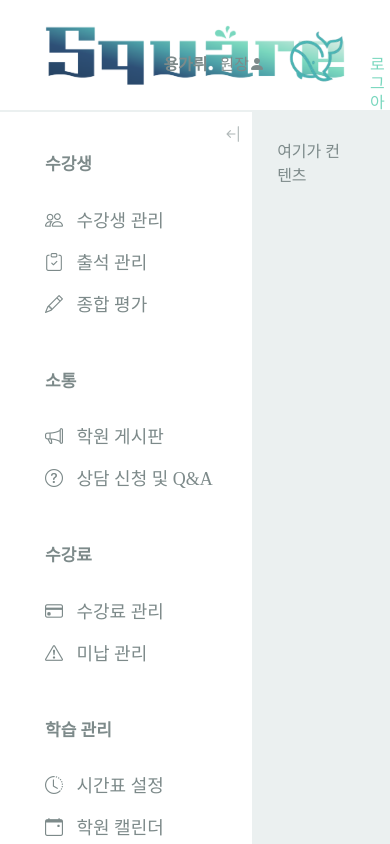
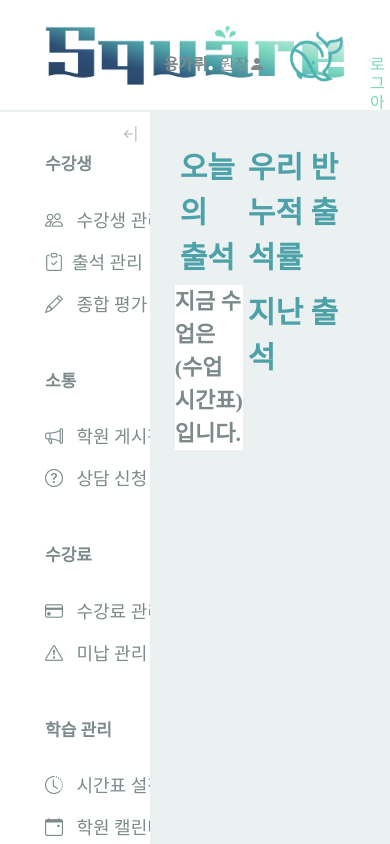
Before and after one commit to Alts-Tabs/Square, a React (Create React App) app in the folder src/main/squarereact/: page /attend in a window 390 px wide. Built offline with nearby package versions, Linux system fonts and the light colour scheme.

Commit message:
contents 영역 height 반응형 조정 필요/attend 파일들 확인

```diff
--- a/src/main/squarereact/package.json
+++ b/src/main/squarereact/package.json
@@ -10,7 +10,7 @@
     "axios": "^1.9.0",
     "react": "^18.3.1",
     "react-dom": "^18.3.1",
-    "react-router-dom": "^7.5.3",
+    "react-router-dom": "^7.6.0",
     "react-scripts": "5.0.1",
     "squarereact": "file:",
     "web-vitals": "^2.1.4"
--- /dev/null
+++ b/src/main/squarereact/src/components/Attend.js
@@ -0,0 +1,39 @@
+import React from 'react';
+import './attend.css'
+
+const Attend = () => {
+    return (
+        <div>
+            <div className='attendContainer'>
+
+                <div className='leftContainer'>
+                    {/* 오늘의 출석 */}
+                    <span className='title'> 오늘의 출석 </span>
+                    <div className='todayAttend'>
+                        <span> 지금 수업은 </span>
+                        <span> (수업 시간표) </span>
+                        <span> 입니다. </span>
+                    </div>
+                </div>
+
+
+                <div className='rightContainer'>
+                    {/* 우리 반 누적 출석률 */}
+                    <div className='stackAttend'>
+                        <span className='title'> 우리 반 누적 출석률 </span>
+                    </div>
+
+                    {/* 지난 출석 */}
+                    <div className='historyAttend'>
+                        <span className='title'> 지난 출석 </span>
+                    </div>
+                </div>
+
+
+
+            </div>
+        </div>
+    );
+};
+
+export default Attend;
--- a/src/main/squarereact/src/components/Main.js
+++ b/src/main/squarereact/src/components/Main.js
@@ -2,6 +2,7 @@ import React, { useState } from 'react';
 import SquareLogo from '../image/SquareLogo.png';
 import whale_L from '../image/whale_L.png';
 import './main.css'
+import { Link, Outlet } from 'react-router-dom';
 
 const Main = () => {
     const [isNavCollapsed, setIsNavCollapsed] = useState(false);
@@ -41,9 +42,14 @@ const Main = () => {
                         <span className='naviContent'> <i class="bi bi-people"></i>&nbsp;&nbsp;
                             수강생 관리
                         </span> <br />
-                        <span className='naviContent'> <i class="bi bi-clipboard-check"></i>&nbsp;&nbsp;
-                            출석 관리
+
+                        <span className='naviContent'>
+                            <i className="bi bi-clipboard-check"></i>&nbsp;&nbsp;
+                            <Link to="/attend" style={{ textDecoration: 'none', color: 'inherit' }}>
+                                출석 관리
+                            </Link>
                         </span> <br />
+
                         <span className='naviContent'> <i class="bi bi-pencil"></i>&nbsp;&nbsp;
                             종합 평가
                         </span>
@@ -100,9 +106,9 @@ const Main = () => {
                     </div>
                 </div>
 
-
+                {/* 본문 컨텐츠 영역 */}
                 <div className='contents'>
-                    여기가 컨텐츠
+                    <Outlet />
                 </div>
             </div>
         </div>
--- /dev/null
+++ b/src/main/squarereact/src/components/attend.css
@@ -0,0 +1,42 @@
+.attendContainer {
+    display: flex;
+    justify-content: space-between; /* 좌우 양끝 위치 */
+    align-items: flex-start;
+    width: 100%;
+    height: 100%;
+    box-sizing: border-box;
+}
+
+.leftContainer {
+    width: 40%;
+    height: 100%;
+}
+
+.rightContainer {
+    width: 60%;
+    display: flex;
+    flex-direction: column;
+    align-items: flex-end; /* 오른쪽 정렬 */
+}
+
+.title {
+    display: inline-block;
+    font-size: 30px;
+    font-weight: 700;
+    color: #4DA1A9;
+    margin: 5px;
+}
+
+/* 진용님 여기예요↓↓ =================================================== */
+
+/* 오늘의 출석 */
+.todayAttend {
+    height: 100%;
+    background-color: white; /* 이 배경색이 height 높이 전체만큼 채워져 있어야 하는데 안 됩니다ㅠㅠㅠ */
+}
+
+.todayAttend span {
+    font-weight: 700;
+    font-size: 22px;
+    color: #7D8A8A;
+}
--- a/src/main/squarereact/src/components/main.css
+++ b/src/main/squarereact/src/components/main.css
@@ -110,5 +110,5 @@
 /* contents =============================================================== */
 .contents {
     margin: 30px 45px 25px 25px; /* 컨텐츠 margin 모든 페이지 항상 동일! */
-
+    width: 100%;
 }
--- a/src/main/squarereact/src/index.css
+++ b/src/main/squarereact/src/index.css
@@ -1,7 +1,7 @@
 /* --- 크기 고정 --- */
-html, body {
+html, body, #root {
   /* width 지정 안 해야 Header 고래가 반응형으로 위치함. */
-  height: 100%;
+  height: 100vh;
   background-color: #EBF0F0;
   color: #7D8A8A;
 }
--- a/src/main/squarereact/src/index.js
+++ b/src/main/squarereact/src/index.js
@@ -3,14 +3,14 @@ import ReactDOM from 'react-dom/client';
 import './index.css';
 // import App from './App';
 import reportWebVitals from './reportWebVitals';
-import Main from './components/Main';
+// import Main from './components/Main';
+import RouterMain from './router/RouterMain';
 
 const root = ReactDOM.createRoot(document.getElementById('root'));
 root.render(
-  // <React.StrictMode>
-  //   <App />
-  // </React.StrictMode>
-  <Main />
+  <React.StrictMode>
+    <RouterMain />
+  </React.StrictMode>
 );
 
 // If you want to start measuring performance in your app, pass a function
--- /dev/null
+++ b/src/main/squarereact/src/router/RouterMain.js
@@ -0,0 +1,20 @@
+import React from 'react';
+import { BrowserRouter, Route, Routes } from 'react-router-dom';
+import Main from '../components/Main';
+import Attend from '../components/Attend';
+
+const RouterMain = () => {
+    return (
+        <div>
+            <BrowserRouter>
+                <Routes>
+                    <Route path="/" element={<Main />}> {/* Header & Navi 레이아웃 */}
+                        <Route path="attend" element={<Attend />} /> {/* attend 경로 */}
+                    </Route>
+                </Routes>
+            </BrowserRouter>
+        </div>
+    );
+};
+
+export default RouterMain;
```
Also changed, not shown: 1 other file (tests, documents, lock files or other folders).
